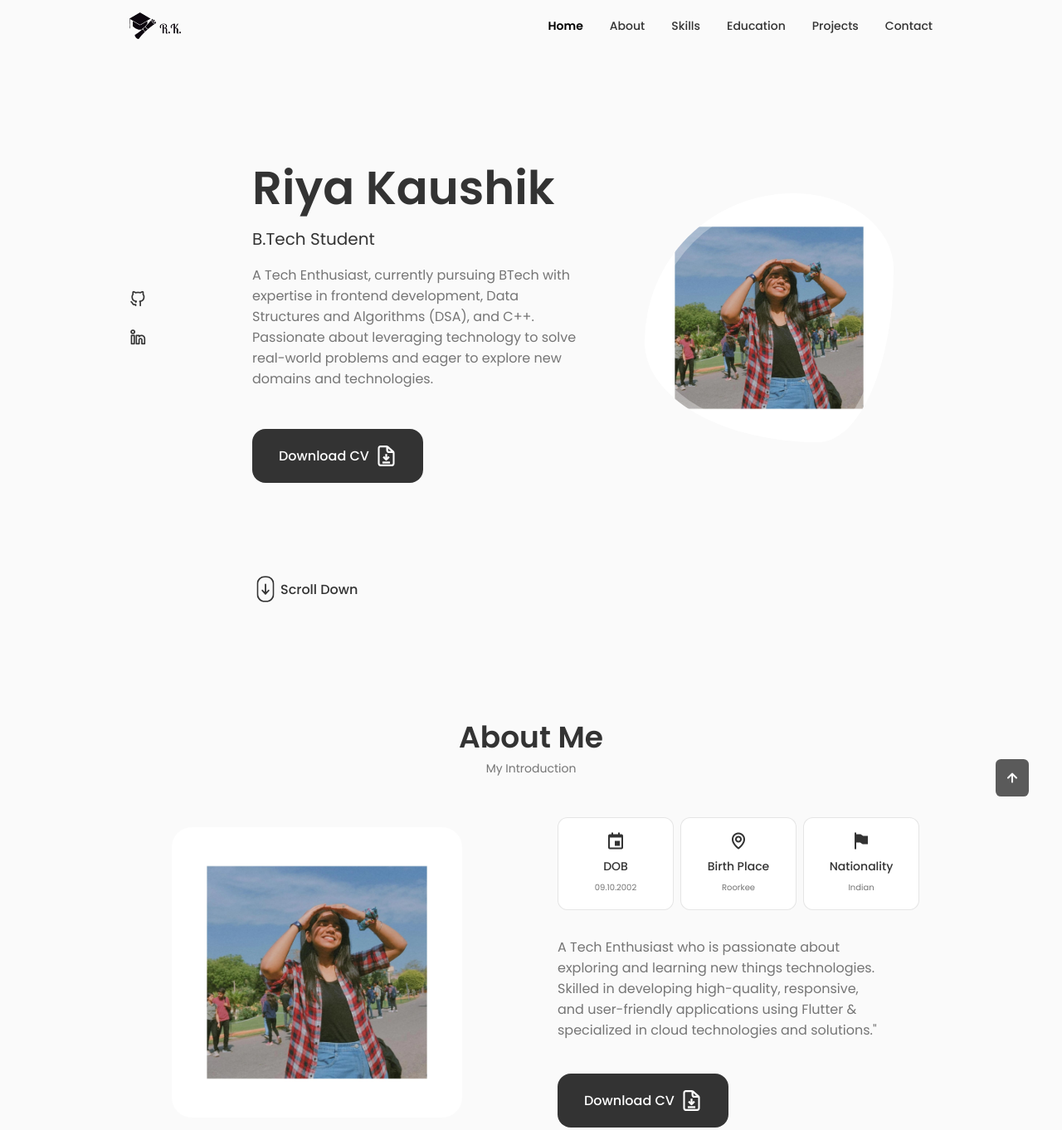
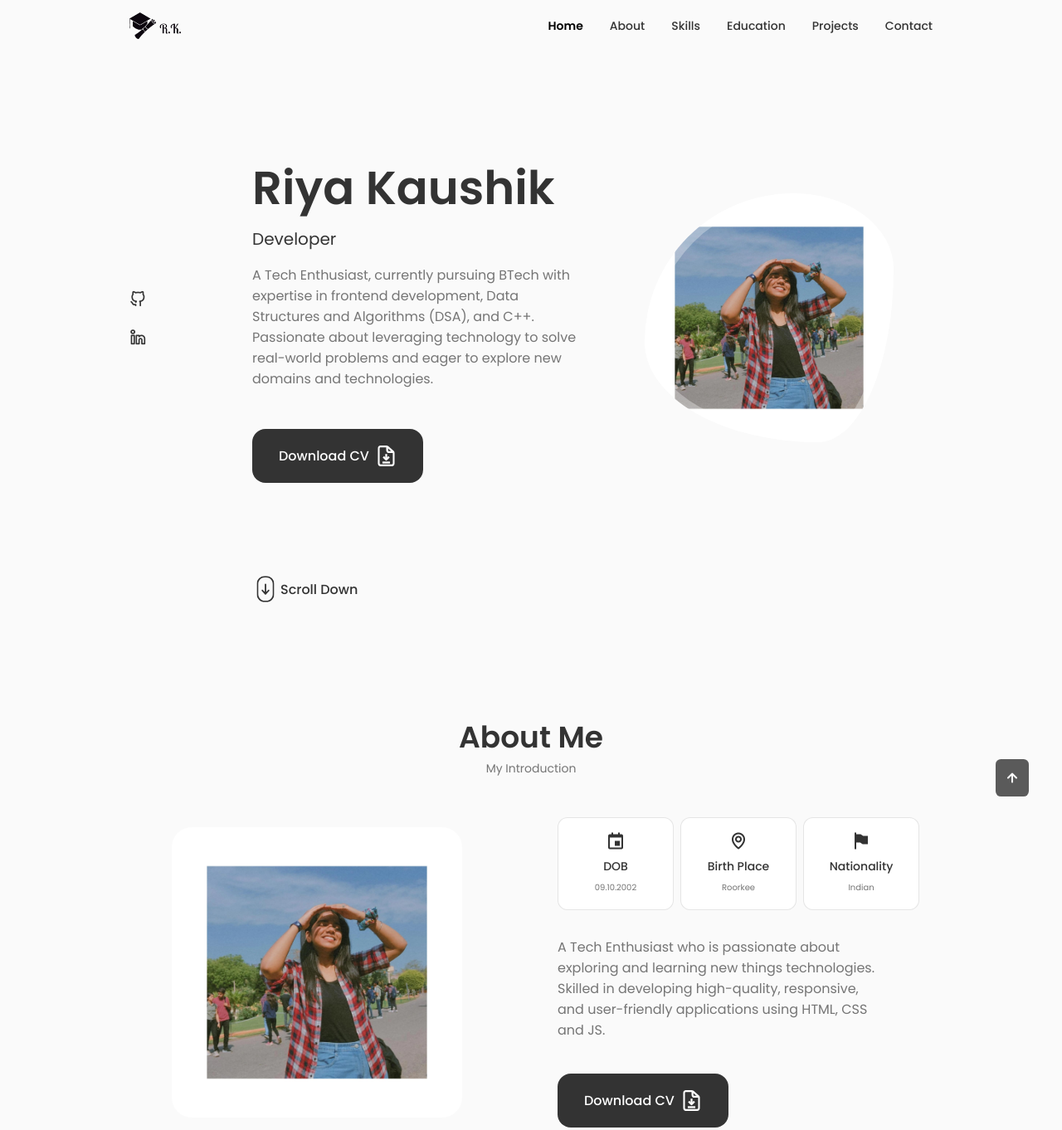
Before and after one commit to kriaaa/Portfolio, a plain HTML site: page index.html in a window 1280 px wide. Shown: the top 1362 px of the page at 83% size. Drawn offline with nearby package versions, Linux system fonts and the light colour scheme.

Commit message:
Update index.html

```diff
--- a/index.html
+++ b/index.html
@@ -143,7 +143,7 @@
             <div class="home_img"></div>
             <div class="home_data">
               <h1 class="home_title">Riya Kaushik</h1>
-              <h3 class="home_subtitle">B.Tech Student</h3>
+              <h3 class="home_subtitle">Developer</h3>
               <p class="home_description">
                 A Tech Enthusiast, currently pursuing BTech with expertise in frontend development,
                 Data Structures and Algorithms (DSA), and C++.
@@ -202,8 +202,7 @@
             <p class="about_description">
               A Tech Enthusiast who is passionate about exploring and learning
               new things technologies. Skilled in developing high-quality,
-              responsive, and user-friendly applications using Flutter &
-              specialized in cloud technologies and solutions."
+              responsive, and user-friendly applications using HTML, CSS and JS.
             </p>
 
             <a
```
